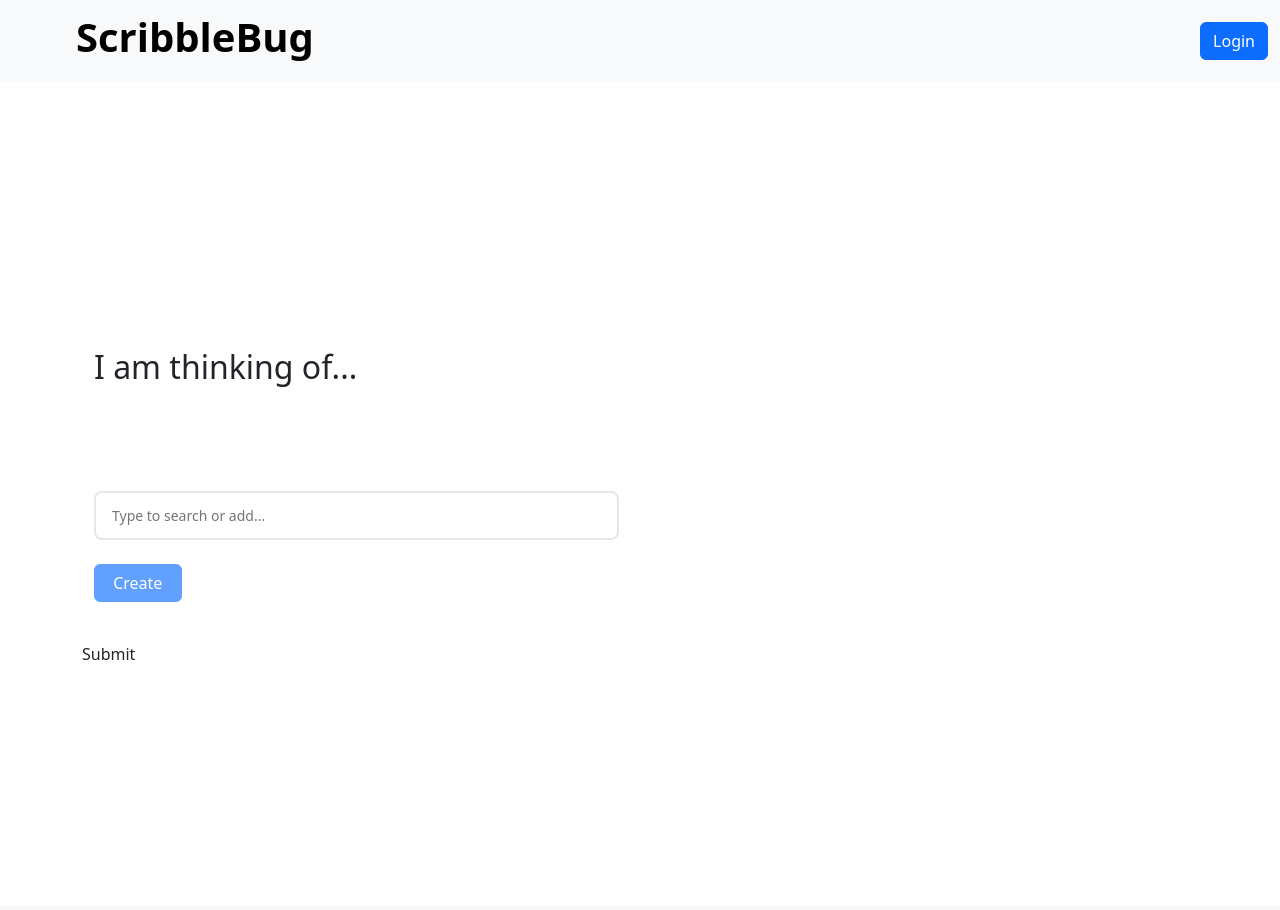
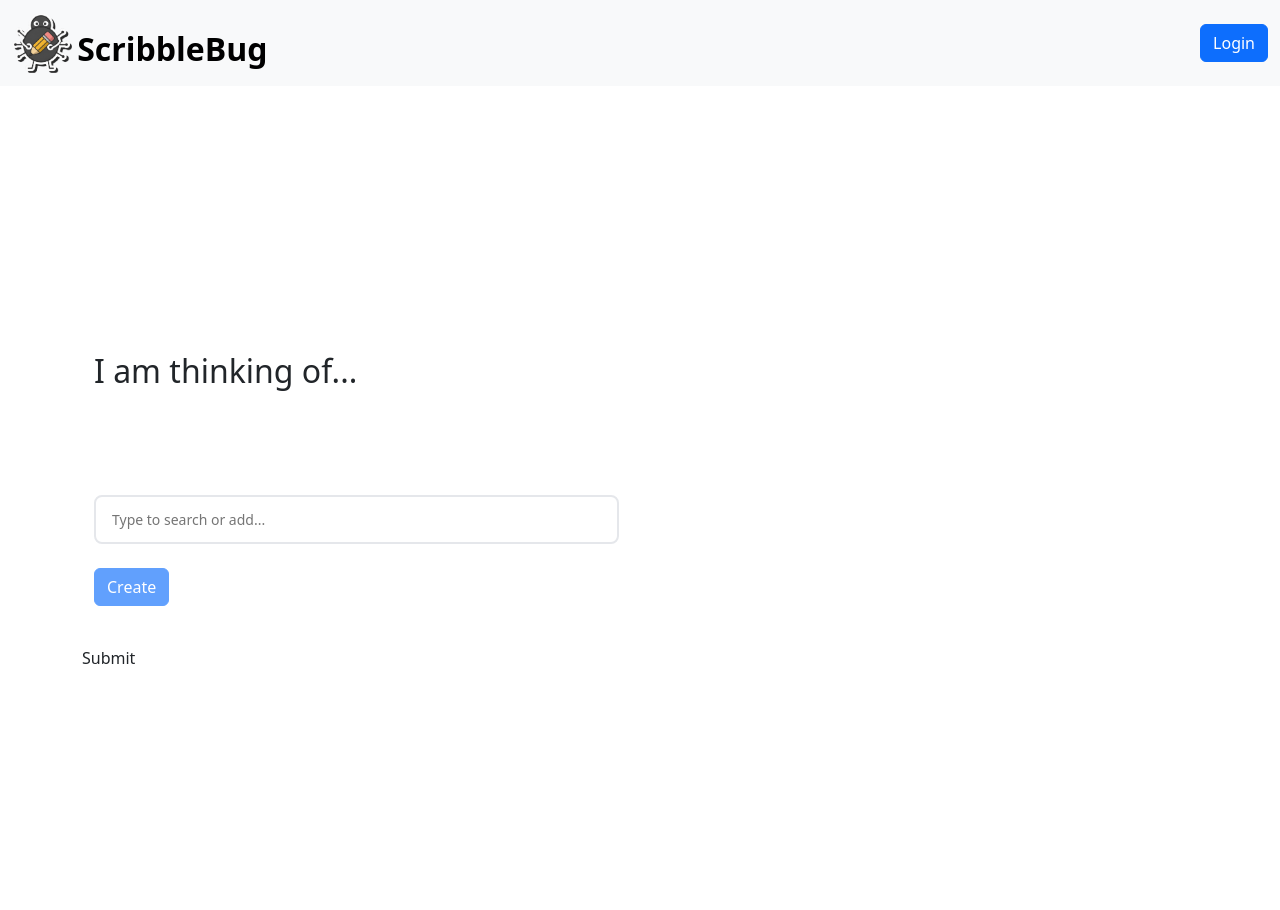
Before and after one commit to teaBag024/ScribbleBug, a Django app: page /scribbles/new in a window 1280 px wide. Before the commit the page ends 660 px from the top, so only its background shows below. Run offline with Django 5.2, Linux system fonts and the light colour scheme; some web fonts are replaced.

Commit message:
hes awake

```diff
--- a/scribblebug/models.py
+++ b/scribblebug/models.py
@@ -23,3 +23,4 @@ class Score(models.Model):
     )
     scribble = models.ForeignKey(Scribble, on_delete=models.CASCADE)
     score = models.IntegerField(default=0)
+    last_played = models.DateTimeField(auto_now=True)
--- a/scribblebug/templates/base.html
+++ b/scribblebug/templates/base.html
@@ -22,31 +22,16 @@
     <link href="https://cdn.jsdelivr.net/npm/bootstrap@5.3.8/dist/css/bootstrap.min.css" rel="stylesheet" integrity="sha384-sRIl4kxILFvY47J16cr9ZwB07vP4J8+LH7qKQnuqkuIAvNWLzeN8tE5YBujZqJLB" crossorigin="anonymous">
     <script src="https://cdn.jsdelivr.net/npm/bootstrap@5.3.8/dist/js/bootstrap.bundle.min.js" integrity="sha384-FKyoEForCGlyvwx9Hj09JcYn3nv7wiPVlz7YYwJrWVcXK/BmnVDxM+D2scQbITxI" crossorigin="anonymous"></script>
 
-{#    <style>#}
-{#        .brand-head {#}
-{#            text-decoration: inherit;#}
-{#            color: inherit;#}
-{#            font-size: 2rem;#}
-{#            font-family: 'Segoe Print', 'Bradley Hand', Chilanka, TSCu_Comic, casual, cursive;#}
-{#            white-space: nowrap;#}
-{#        }#}
-{##}
-{#        .brand-head::before {#}
-{#            content: "🕷️🖌️";#}
-{#            padding: 0 10px 0 0;#}
-{#        }#}
-{#    </style>#}
-
     <style>
         html{
             {#background: aquamarine;#}
         }
-        .navbar-brand h1{
+        .navbar-brand span{
             font-family: "Rubik Scribble", system-ui;
             font-weight: 800;
             font-style: normal;
-
-            margin-left: 5vw;
+            font-size: xx-large;
+            vertical-align: bottom;
         }
 
         .footer{
@@ -90,7 +75,10 @@
 <body>
     <nav class="navbar navbar-expand-lg bg-body-tertiary">
         <div class="container-fluid">
-            <a class="navbar-brand" href="/" ><h1>ScribbleBug</h1></a>
+            <a class="navbar-brand" href="/" >
+                <img src="{% static '../static/scribblebug/scrib.png' %}" alt="scrib" width="60" height="60">
+                <span>ScribbleBug</span>
+            </a>
 
             <form>
                 {% if request.user.is_authenticated %}
--- a/scribblebug/templates/new_scribble.html
+++ b/scribblebug/templates/new_scribble.html
@@ -100,6 +100,8 @@
     cursor: pointer;
     color: #374151;
     transition: background 0.2s;
+
+    vertical-align: bottom;
 }
 
 .suggestion-btn:hover {
@@ -142,7 +144,7 @@
                     <br>
                     <br>
 
-                    <button @click="submitForm" type="button" class="col-2 submit-btn btn btn-primary" :disabled="selected.length == 0">
+                    <button @click="submitForm" type="button" class="submit-btn btn btn-primary" :disabled="selected.length == 0">
                         Create
                     </button>
 
```
Also changed, not shown: scribblebug/score_utils.py (+27 -0 lines), db.sqlite3, scribblebug/static/scribblebug/scrib.png (added), 1 other file.
